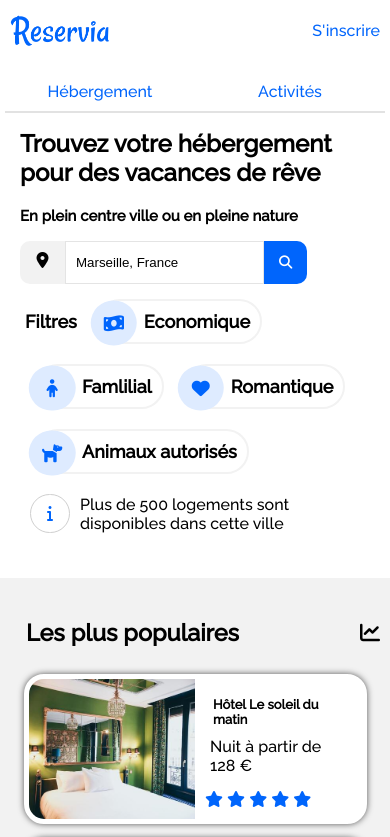
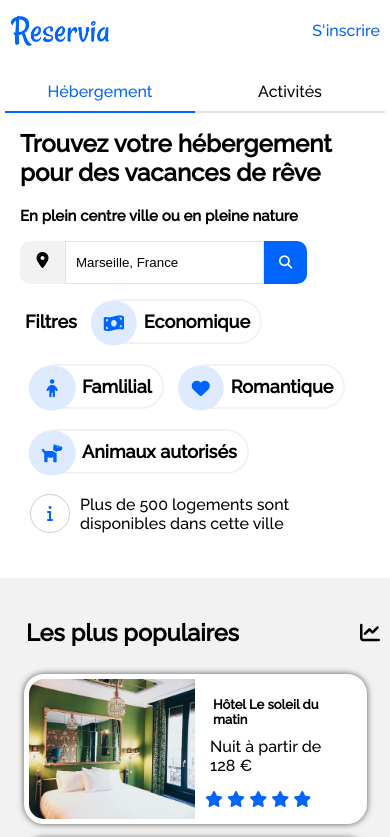
Before and after one commit to Gwendolabendooo/GL_P2_transformez-une-maquette-en-site-web-avec-html-css, a plain HTML site: page index.html in a window 390 px wide. In both pictures the pointer is over the item "Hébergement". Shown: the top 837 px of the page. Drawn offline with Linux system fonts and the light colour scheme.

Commit message:
final-version

```diff
--- a/style.css
+++ b/style.css
@@ -335,11 +335,16 @@ footer > div{
     text-align: center;
     border-bottom: 2px solid #0065FC;
 }
-.rubrique-mobile > a{
+.rubrique-mobile:hover{
+    border-bottom: 2px solid #0065FC;
+}
+.rubrique-mobile > a:hover{
     color: #0065FC;
 }
+.rubrique-mobile > a{
+    color: black;
+}
 .rubrique-hover-mobile > a{
-    color: #0065FC;
 }
 .nav-mobile > ul{
     display: flex;
```
